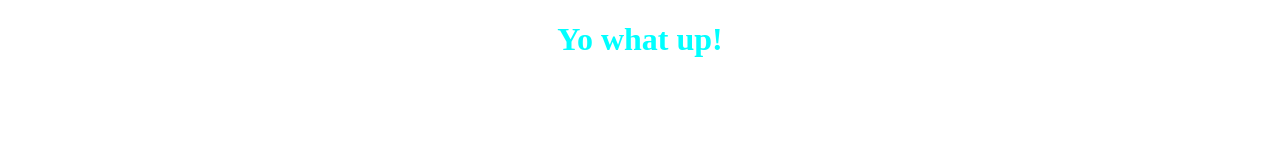
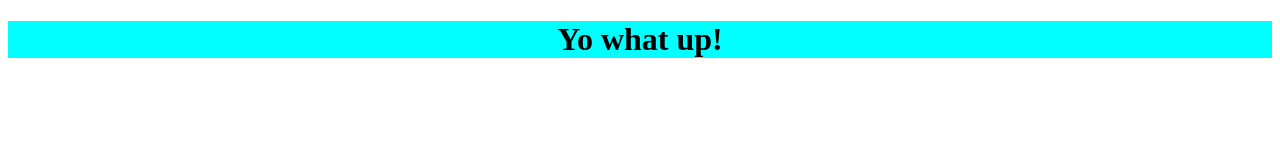
Before and after one commit to lukewhite32/lukewhite32.github.io, a plain HTML site: page index.html in a window 1280 px wide. Drawn offline with Linux system fonts and the light colour scheme.

Commit message:
Inital. Setup everything

```diff
--- a/style.css
+++ b/style.css
@@ -3,5 +3,5 @@ h1 {
 }
 
 #test {
-    color:aqua;
+    background-color:aqua;
 }
```
